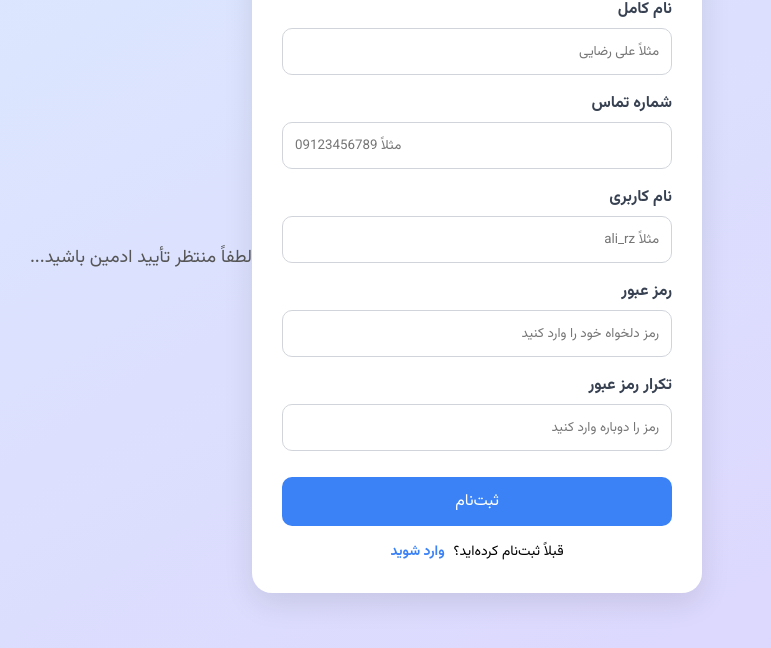
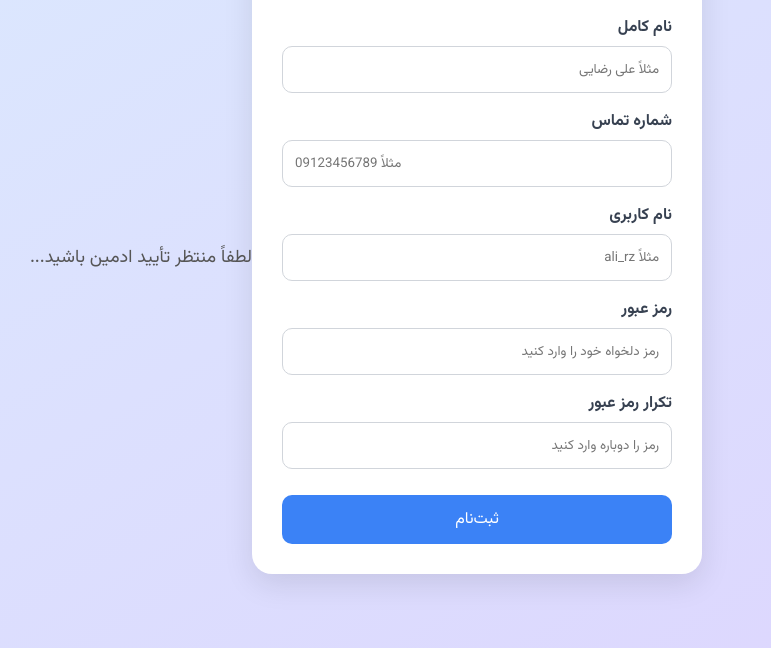
Before and after one commit to sasi1368/loginnew, a website: page public/index.html in a window 1280 px wide. Shown: the part 152-800 px from the top of the page, without its empty margins (274-1045 px from the left). Drawn offline with Linux system fonts and the light colour scheme.

Commit message:
Update index.html

```diff
--- a/public/index.html
+++ b/public/index.html
@@ -3,7 +3,7 @@
 <head>
   <meta charset="UTF-8" />
   <meta name="viewport" content="width=device-width, initial-scale=1.0"/>
-  <title>فرم ثبت‌نام کامل</title>
+  <title>فرم ثبت‌نام</title>
   <style>
     @import url('https://fonts.googleapis.com/css2?family=Vazirmatn:wght@400;700&display=swap');
 
@@ -85,23 +85,6 @@
       display: none;
     }
 
-    .login-link {
-      text-align: center;
-      margin-top: 15px;
-      font-size: 14px;
-    }
-
-    .login-link a {
-      color: #3b82f6;
-      text-decoration: none;
-      font-weight: bold;
-      margin-right: 5px;
-    }
-
-    .login-link a:hover {
-      text-decoration: underline;
-    }
-
     .status-container {
       margin-top: 20px;
       text-align: center;
@@ -143,11 +126,6 @@
       <div class="error" id="password-error">رمز عبور و تکرار آن یکسان نیستند.</div>
 
       <button type="submit">ثبت‌نام</button>
-
-      <div class="login-link">
-        <span>قبلاً ثبت‌نام کرده‌اید؟</span>
-        <a href="login.html">وارد شوید</a>
-      </div>
     </form>
   </div>
 
```
